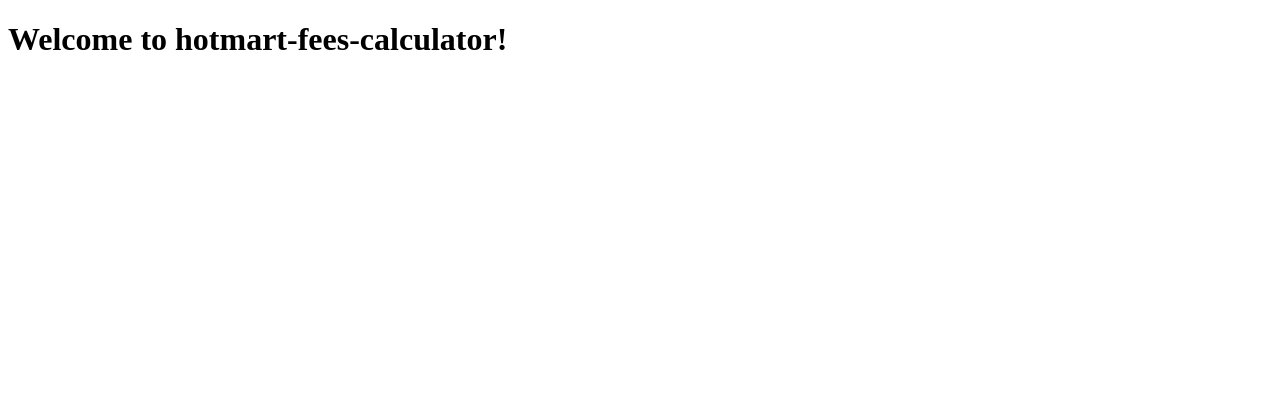
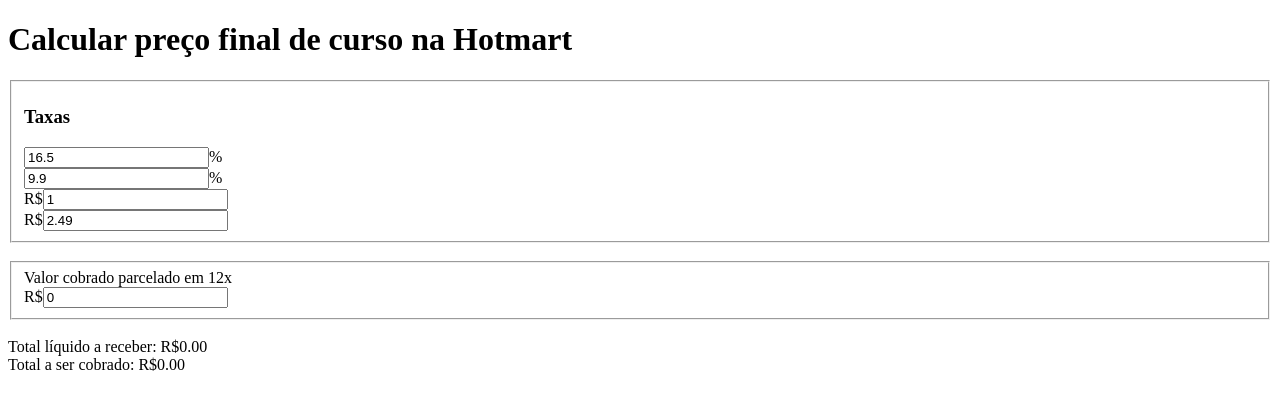
Before and after one commit to henriquecustodia/hotmart-fees-calculator, an Angular app: page / in a window 1280 px wide. Shown: the top 410 px of the page. Built offline with nearby package versions, Linux system fonts and the light colour scheme.

Commit message:
feat: cria calculadora para lancamento de curso na hotmart

```diff
--- a/src/app/app.component.ts
+++ b/src/app/app.component.ts
@@ -1,17 +1,128 @@
-import { Component } from '@angular/core';
-import { RouterOutlet } from '@angular/router';
+import { CurrencyPipe } from "@angular/common";
+import { Component, signal } from "@angular/core";
+import { FormControl, FormGroup, ReactiveFormsModule } from "@angular/forms";
+import { RouterOutlet } from "@angular/router";
+import { debounce, debounceTime } from "rxjs";
 
 @Component({
-  selector: 'app-root',
+  selector: "app-root",
   standalone: true,
-  imports: [RouterOutlet],
+  imports: [ReactiveFormsModule, CurrencyPipe],
   template: `
-    <h1>Welcome to {{title}}!</h1>
+    <h1>Calcular preço final de curso na Hotmart</h1>
 
-    <router-outlet />
+    <fieldset>
+      <h3>Taxas</h3>
+
+      <div>
+        <input
+          type="number"
+          [formControl]="taxaParcelamentoEm12x"
+          placeholder="taxa para parcelar em 12x"
+        />%
+      </div>
+
+      <div>
+        <input
+          type="number"
+          [formControl]="taxaIntermediacao"
+          placeholder="taxa de intermediação"
+        />%
+      </div>
+
+      <div>
+        R$<input
+          type="number"
+          [formControl]="taxaLicenca"
+          placeholder="taxa de licença"
+        />
+      </div>
+
+      <div>
+        R$<input
+          type="number"
+          [formControl]="taxaPlayerUnico"
+          placeholder="player de pagamento único"
+        />
+      </div>
+    </fieldset>
+
+    <br />
+
+    <fieldset>
+      <div>
+        <div>
+          <label for="valorCobradoParceladoEm12x"
+            >Valor cobrado parcelado em 12x</label
+          >
+        </div>
+        R$<input
+          id="valorCobradoParceladoEm12x"
+          type="number"
+          [formControl]="valorFinalParceladoEm12px"
+          placeholder="valor final parcelado em 12x"
+        />
+      </div>
+    </fieldset>
+
+    <br>
+
+    <div>
+      Total líquido a receber: {{ valorLiquidoRecebido() | currency : "BRL" }}
+    </div>
+    <div>Total a ser cobrado: {{ valorCobrado() | currency : "BRL" }}</div>
   `,
   styles: [],
 })
 export class AppComponent {
-  title = 'hotmart-fees-calculator';
+  valorCobrado = signal(0);
+  valorLiquidoRecebido = signal(0);
+
+  valorFinalParceladoEm12px = new FormControl(0, { nonNullable: true });
+  taxaParcelamentoEm12x = new FormControl(16.5, { nonNullable: true });
+  taxaIntermediacao = new FormControl(9.9, { nonNullable: true });
+  taxaLicenca = new FormControl(1, { nonNullable: true });
+  taxaPlayerUnico = new FormControl(2.49, { nonNullable: true });
+
+  constructor() {
+    this.valorFinalParceladoEm12px.valueChanges.pipe(debounceTime(500)).subscribe(() => {
+      this.calcular();
+    })
+  }
+
+  calcular() {
+    const valorFinalParceladoEm12px = this.valorFinalParceladoEm12px.value;
+    const taxaParcelamentoEm12x = this.taxaParcelamentoEm12x.value;
+    const taxaIntermediacao = this.taxaIntermediacao.value;
+    const taxaLicenca = this.taxaLicenca.value;
+    const taxaPlayerUnico = this.taxaPlayerUnico.value;
+
+    const totalMulplicadoEm12x = valorFinalParceladoEm12px * 12;
+    const totalDescontadoTaxaParcelamento =
+      totalMulplicadoEm12x * (1 - taxaParcelamentoEm12x / 100);
+    const totalDescontadoTaxaIntermediação =
+      totalDescontadoTaxaParcelamento * (1 - taxaIntermediacao / 100);
+    const totalDescontadoTaxaLicenca =
+      totalDescontadoTaxaIntermediação - taxaLicenca;
+    const totalDescontadoTaxaPlayerUnico =
+      totalDescontadoTaxaLicenca - taxaPlayerUnico;
+
+    console.log("totalMulplicadoEm12x", totalMulplicadoEm12x);
+    console.log(
+      "totalDescontadoTaxaParcelamento",
+      totalDescontadoTaxaParcelamento
+    );
+    console.log(
+      "totalDescontadoTaxaIntermediação",
+      totalDescontadoTaxaIntermediação
+    );
+    console.log("totalDescontadoTaxaLicenca", totalDescontadoTaxaLicenca);
+    console.log(
+      "totalDescontadoTaxaPlayerUnico",
+      totalDescontadoTaxaPlayerUnico
+    );
+
+    this.valorLiquidoRecebido.set(totalDescontadoTaxaPlayerUnico);
+    this.valorCobrado.set(totalMulplicadoEm12x);
+  }
 }
```
